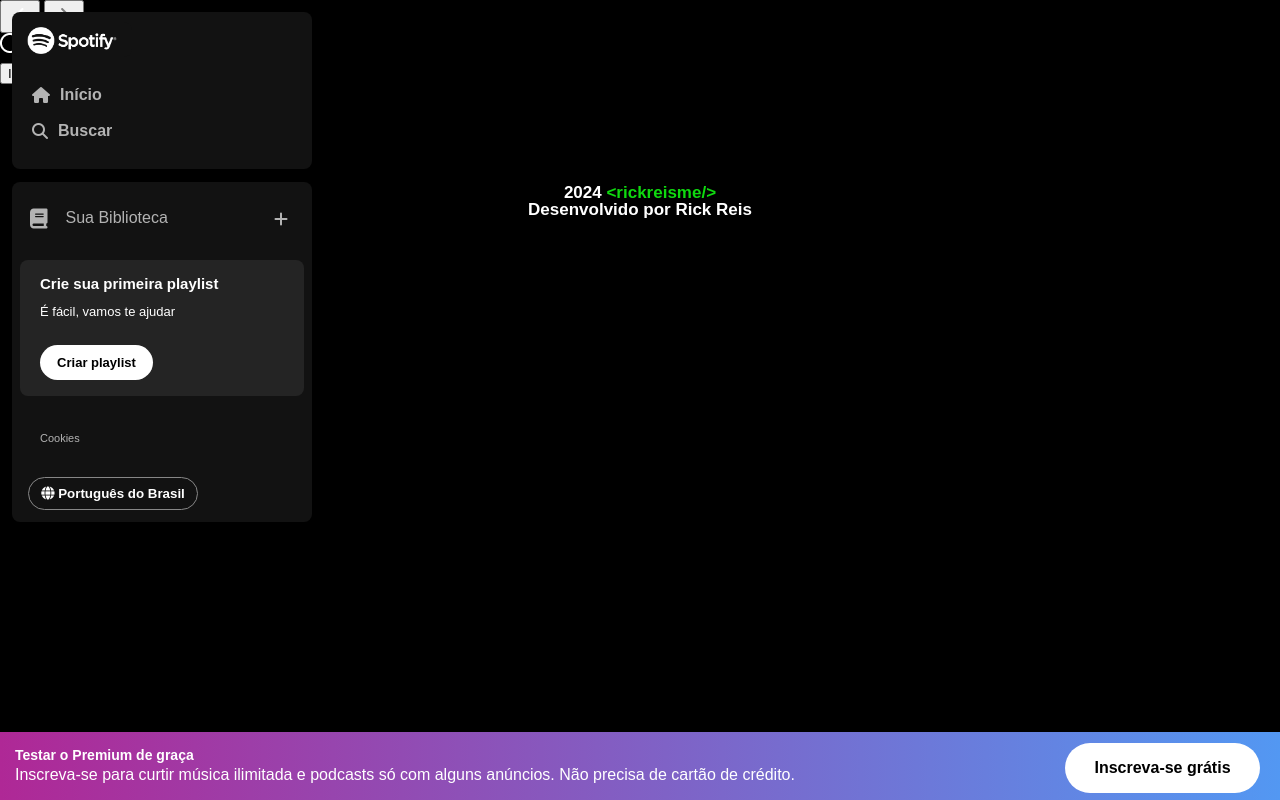
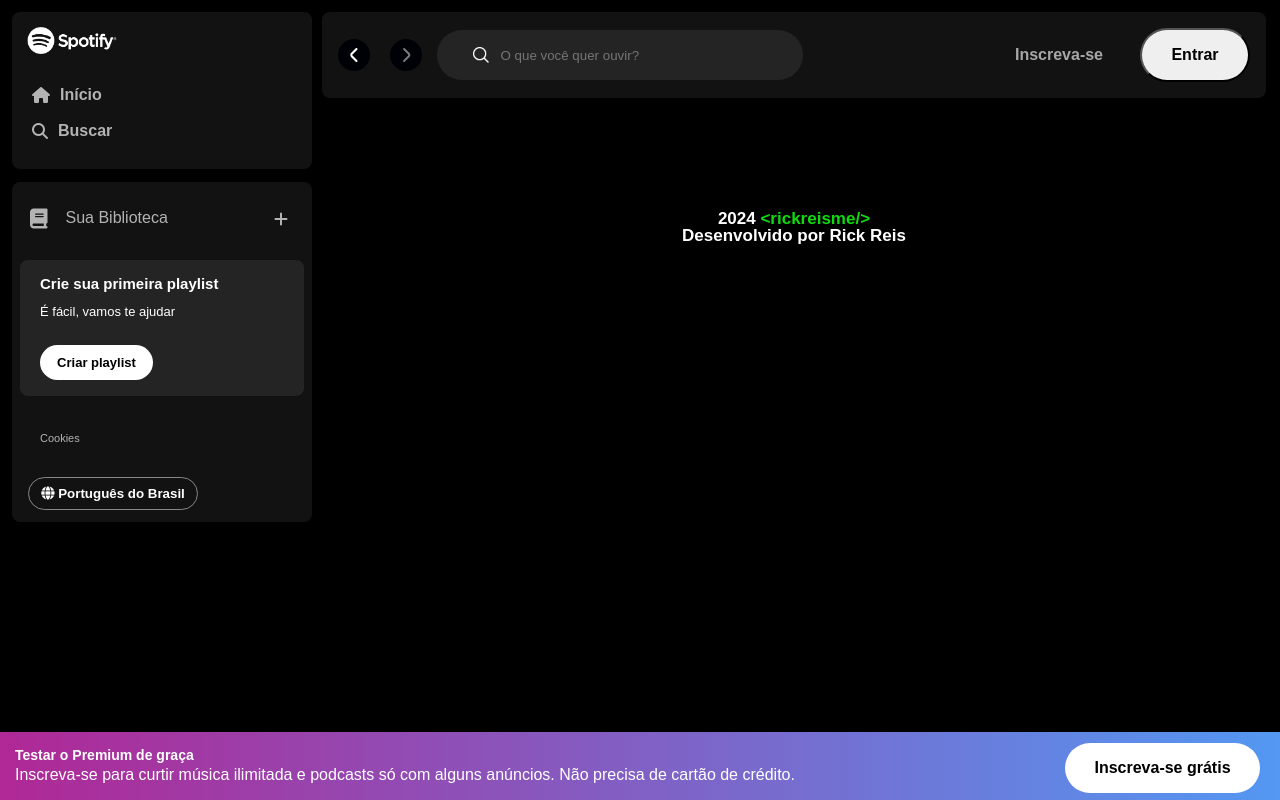
Before and after one commit to rickreisme/SpotifyClone, a plain HTML site: page index.html in a window 1280 px wide. Drawn offline with Linux system fonts and the light colour scheme.

Commit message:
ajustes header_navigation, navigation, gambiarra

```diff
--- a/index.html
+++ b/index.html
@@ -9,6 +9,7 @@
     <link rel="stylesheet" href="src/styles/reset.css">
     <link rel="stylesheet" href="src/styles/vars.css">
     <link rel="stylesheet" href="src/styles/sidebar-footer.css">
+    <link rel="stylesheet" href="src/styles/main-content.css">
 
     <link rel="stylesheet" href="https://cdnjs.cloudflare.com/ajax/libs/font-awesome/6.5.1/css/all.min.css"
         integrity="sha512-DTOQO9RWCH3ppGqcWaEA1BIZOC6xxalwEsw9c2QQeAIftl+Vegovlnee1c9QX4TctnWMn13TZye+giMm8e2LwA=="
@@ -82,7 +83,7 @@
 
     <main>
         <div class="main-container">
-            <nav class="header-navigation">
+            <nav class="header_navigation">
                 <div class="navigation">
                     <button class="arrow-left">
                         <img src="src/assets/icons/small-left.png" alt="seta esquerda">
@@ -93,15 +94,23 @@
 
                     <div class="header-search">
                         <img src="src/assets/icons/search.png" alt="">
-                        <input id="seach-input" type="text" maxlength="800" placeholder="O que você quer ouvir?"/>
-                    </div>
-
-                    <div class="header-login">
-                        <button class="subscribe">Inscreva-se</button>
-                        <button class="login">Entrar</button>
+                        <input id="seach-input" type="text" maxlength="800" placeholder="O que você quer ouvir?" />
                     </div>
                 </div>
+
+                <div class="header-login">
+                    <button class="subscribe">Inscreva-se</button>
+                    <button class="login">Entrar</button>
+                </div>
             </nav>
+
+
+            <footeRR>
+                <h3>
+                    2024 <span>&lt;rickreisme/&gt;</span> <br />
+                    Desenvolvido por Rick Reis
+                </h3>
+            </footeRR>
         </div>
     </main>
 
@@ -115,13 +124,6 @@
         <button class="footer-button">Inscreva-se grátis</button>
     </footer>
 
-    <footeRR>
-        <h3>
-            2024 <span>&lt;rickreisme/&gt;</span> <br />
-            Desenvolvido por Rick Reis
-        </h3>
-    </footeRR>
-
     <script src="script.js"></script>
 </body>
 
--- /dev/null
+++ b/src/styles/main-content.css
@@ -0,0 +1,124 @@
+.main-container{
+    max-width: 80vw;
+    max-height: 100vh;
+    margin-left: 310px;
+    margin-right: 2px;
+}
+
+.header_navigation{
+    display: flex;
+    justify-content: space-between;
+    align-items: center;
+    padding: 16px;
+    margin: 12px;
+    border-radius: 8px;
+    background-color: var(--cinza-principal);
+}
+
+.navigation{
+    display: flex;
+    align-items: center;
+    justify-content: space-around;
+}
+
+.header_navigation .navigation .arrow-left{
+    margin-right: 1.25rem;
+}
+
+.arrow-left,.arrow-right{
+    display: flex;
+    align-items: center;
+    justify-content: center;
+    width: 32px;
+    height: 32px;
+    background: var(--bg-icon);
+    background-color: var(--bg-arrow-color);
+    border: none;
+    border-radius: 50%;
+    cursor: pointer;
+}
+
+.header-login{
+    display: flex;
+    align-items: center;
+}
+
+.header-search{
+    display: flex;
+    align-items: center;
+    justify-content: center;
+    width: 364px;
+    height: 48px;
+    margin-left: 15px;
+    background-color: var(--cinza-suave);
+    border-radius: 500px;
+    border: 1px solid transparent;
+}
+
+.header-search img{
+    width: 16px;
+    height: 16px;
+    margin-left: 10px;
+}
+
+.header-search input{
+    background: transparent;
+    border: none;
+    padding: 0 100px 0 12px;
+    color: white;
+    text-overflow: ellipsis;
+    overflow: hidden;
+    white-space: nowrap;
+    outline: none;
+}
+
+.header-login .subscribe{
+    color: var(--branco-cinza2);
+    font-size: 16px;
+    font-weight: 700;
+    background-color: transparent;
+    margin-right: 32px;
+    border: none;
+    cursor: pointer;
+    padding: 5px;
+}
+
+.header-login .subscribe:hover{
+    color: white;
+    transform: scale(1.05);
+}
+
+.header-login .login{
+    display: flex;
+    align-items: center;
+    justify-content: center;
+    width: 110px;
+    height: 48px;
+    color: black;
+    font-size: 16px;
+    font-weight: 700;
+    border-radius: 40px;
+    cursor: pointer;
+    padding: 25px;
+}
+
+
+footeRR {
+    display: flex;
+    justify-content: center;
+    align-items: center;
+    padding-top: 100px;
+    margin-bottom: 15px;
+    font-family: 'Poppins', sans-serif;
+}
+
+footeRR h3 {
+    font-size: 17px;
+    color: white;
+    font-weight: 600;
+    text-align: center;
+}
+
+footeRR span {
+    color: #0FD90F;
+}
--- a/src/styles/sidebar-footer.css
+++ b/src/styles/sidebar-footer.css
@@ -251,23 +251,3 @@ footer{
 .footer-button:hover{
     transform: scale(1.05);
 }
-
-footeRR {
-    display: flex;
-    justify-content: center;
-    align-items: center;
-    padding-top: 100px;
-    margin-bottom: 15px;
-    font-family: 'Poppins', sans-serif;
-}
-
-footeRR h3 {
-    font-size: 17px;
-    color: white;
-    font-weight: 600;
-    text-align: center;
-}
-
-footeRR span {
-    color: #0FD90F;
-}
--- a/src/styles/vars.css
+++ b/src/styles/vars.css
@@ -1,8 +1,14 @@
 :root{
     --cinza-principal: #121212;
     --cinza-suave: #242424;
+    --cinza-branco: #878787;
+
     --branco-cinza: #b3b3b3;
-    --cinza-branco: #878787;
+    --branco-cinza2: #a7a7a7;
+
+
+    --bg-icon: #131313;
+    --bg-arrow-color: rgba(0,0,07);
 
     --fonte-DM: "DM Sans", sans-serif;
 }
```
